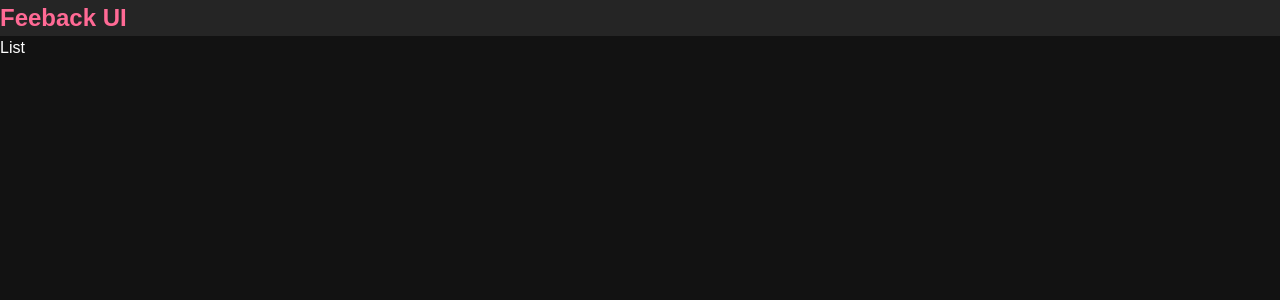
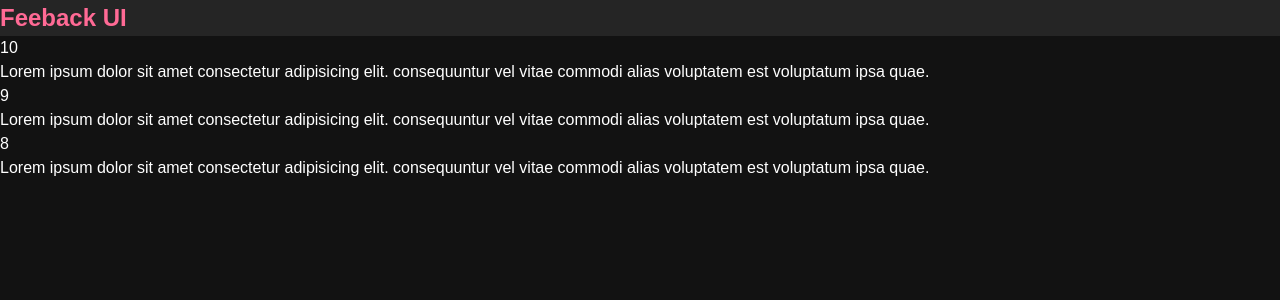
Before and after one commit to uxmoon/feedback-app, a React (Create React App) app: page / in a window 1280 px wide. Shown: the top 300 px of the page. Built offline with nearby package versions, Linux system fonts and the light colour scheme.

Commit message:
Add feedback list component and pass data using global state

```diff
--- a/src/components/FeedbackItem.jsx
+++ b/src/components/FeedbackItem.jsx
@@ -1,11 +1,8 @@
-import { useState } from "react"
-function FeedbackItem() {
-  const [rating, setRating] = useState(7)
-  const [text, setText] = useState("This is an example of a feedback item.")
+function FeedbackItem({item}) {
   return (
     <div className="card">
-      <div>{rating}</div>
-      <p>{text}</p>
+      <div>{item.rating}</div>
+      <p>{item.text}</p>
     </div>
   )
 }
--- a/src/components/FeedbackList.jsx
+++ b/src/components/FeedbackList.jsx
@@ -1,8 +1,15 @@
+import FeedbackItem from './FeedbackItem'
 function FeedbackList({feedback}) {
   if(!feedback || feedback.length === 0)
-    return <p>No feedback yet</p>
+    return <p>No feedback yet.</p>
   return (
-    <div>List</div>
+    <div>
+      {feedback.map((item) => (
+        <FeedbackItem
+          key={item.id}
+          item={item} />
+      ))}
+    </div>
   )
 }
 
```
